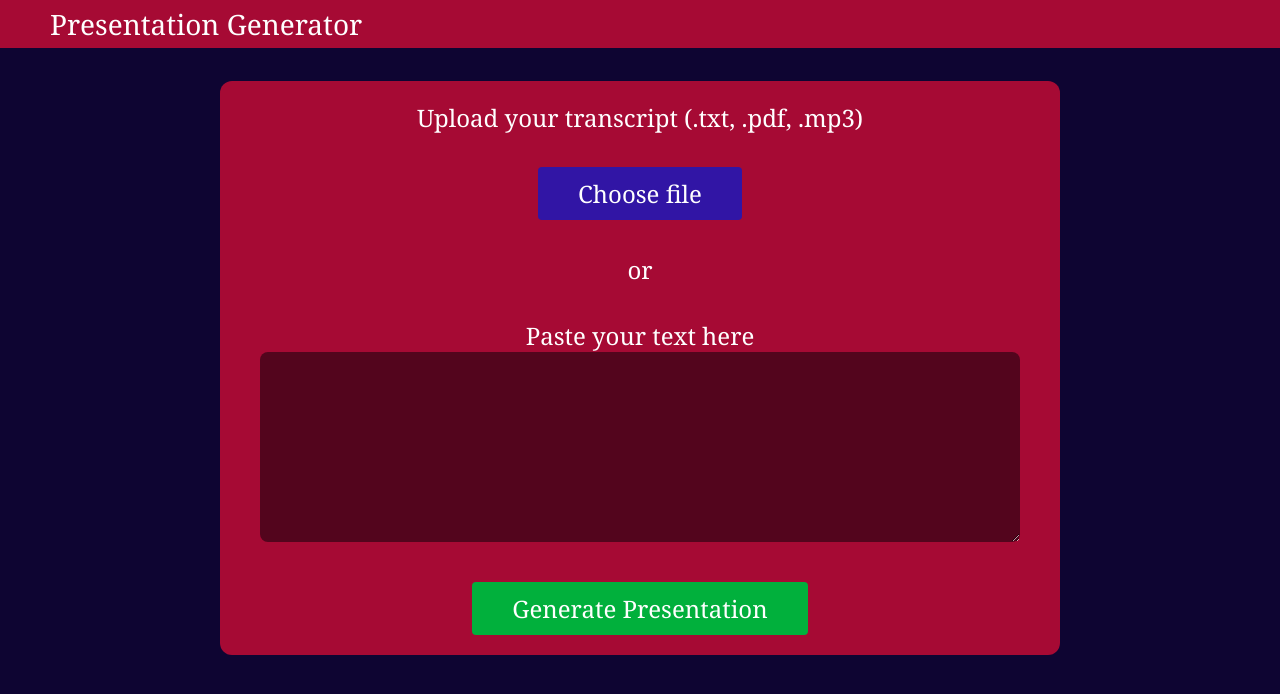
After one commit to rishyraj/presentationgenerator, a Flask app: template server/templates/page.html in a window 1280 px wide. The commit adds this page. Shown: the top 694 px of the page. Run offline with Flask 2, Linux system fonts and the light colour scheme; the template is opened without the code that fills it, so the values that code supplies are empty.

Commit message:
text area works

```diff
--- a/server/server.py
+++ b/server/server.py
@@ -1,10 +1,21 @@
+from __future__ import print_function
+import pickle
+import os.path
 import os
 import io
+from googleapiclient.discovery import build
+from google_auth_oauthlib.flow import InstalledAppFlow
+from google.auth.transport.requests import Request
 from google.cloud import speech
 from google.cloud.speech import enums
 from google.cloud.speech import types
 from flask import Flask, render_template, flash, request, redirect, url_for
 from werkzeug.utils import secure_filename
+
+
+SCOPES = ['https://www.googleapis.com/auth/presentations.readonly']
+PRESENTATION_ID = '1EAYk18WDjIG-zp_0vLm3CsfQh_i8eXc67Jo2O9C6Vuc'
+
 
 # Instantiate google cloud speech client
 client = speech.SpeechClient()
@@ -19,14 +30,24 @@ app.config['UPLOAD_FOLDER'] = UPLOAD_FOLDER
 @app.route('/')
 def index():        # render the html to page
   print('in the index function')
-  return render_template('index.html')
+  return render_template('page.html')
   # return "Hello World"
 
 @app.route('/', methods=['POST'])   #
 def upload_file():
+  creds = None
   if request.method == 'POST':
-    f = request.files['file']
-    if (allowed_file(f.filename)):
+    try:
+      f = request.files['file']
+    except:
+      f = request.form['rawtext']
+      print(type(f))
+    if (isinstance(f,str)):
+      textfile = open(UPLOAD_FOLDER + 'raw_text_file.txt', 'w');
+      textfile.write(f);
+      textfile.close()
+      return redirect('/')
+    elif (allowed_file(f.filename)):
       extension = f.filename.split('.')[-1]
       if (extension == 'txt'):
         f.save(UPLOAD_FOLDER + f.filename)
@@ -49,12 +70,32 @@ def upload_file():
 
         # Detects speech in the audio file
         response = client.recognize(config, audio)
-        f = open(UPLOAD_FOLDER + f.filename.split('.')[0] + '.txt', 'w')
+        file = open(UPLOAD_FOLDER + f.filename.split('.')[0] + '.txt', 'w')
         for result in response.results:
           # print('Transcript: {}'.format(result.alternatives[0].transcript))
-          f.write(result.alternatives[0].transcript + '\n')
-        f.close()
+          file.write(result.alternatives[0].transcript + '\n')
+        file.close()
 
+      # if os.path.exists('token.pickle'):
+      #   with open('token.pickle', 'rb') as token:
+      #     creds = pickle.load(token)
+      # if not creds or not creds.valid:
+      #   if creds and creds.expired and creds.refresh_token:
+      #     creds.refresh(Request())
+      #   else:
+      #     flow = InstalledAppFlow.from_client_secrets_file(
+      #       'credentials.json', SCOPES
+      #     )
+      #     creds = flow.run_local_server(port=0)
+      #   with open('token.pickle', 'wb') as token:
+      #     pickle.dump(creds, token)
+
+      #   service = build('slides', 'v1', credentials=creds)
+
+      #   presentation = service.presentations().get(
+      #     presentationId=PRESENTATION_ID
+      #   ).set_execute()
+      #   slides = presentation.get('slides')
       return redirect('/')
     else:
       return 'invalid file extension'
--- /dev/null
+++ b/server/templates/page.html
@@ -0,0 +1,133 @@
+<!doctype html>
+<html>
+	<!link rel="stylesheet" href="./style.css">
+	<style>
+		body {
+			background-color: #0E0532;
+			margin: 0 auto;
+			color: #FFFFFF
+		}
+
+		textarea {
+			border-radius: 8px;
+			color: #FFFFFF;
+			background-color: #53051D;
+			border: none;
+			font-family: "Segoe UI Semibold", Georgia, sans-serif;
+			width: 750px;
+			height: 180px;
+			padding: 5px 5px;
+			font-size: 18px;
+		}
+
+		input[type="submit"] {
+			background-color: #01B03C;
+			padding: 10px 40px;
+			font-size: 24px;
+			color: #FFFFFF;
+			text-decoration: none;
+			display: inline-block;
+			border: none;
+			border-radius: 4px;
+			font-family: "Segoe UI Semibold", Georgia, sans-serif;
+			transition-duration: 0.25s;
+		}
+
+		input[type="submit"]:hover {
+			background-color: #046625;
+		}
+
+		[type="file"] {
+			border: 0;
+			clip: rect(0, 0, 0, 0);
+			height: 1px;
+			overflow: hidden;
+			padding: 0;
+			position: absolute !important;
+			white-space: nowrap;
+			width: 1px;
+		}
+
+		[type="file"] + label {
+			background-color: #3115A5;
+			border-radius: 4px;
+			color: #FFFFFF;
+			cursor: pointer;
+			display: inline-block;
+			padding: 10px 40px;
+			transition-duration: 0.25s;
+		}
+
+		[type="file"]:focus + label,
+		[type="file"] + label:hover {
+			background-color: #1F0F60;
+		}
+
+		[type="file"]:focus + label {
+			outline: 1px dotted #000000;
+		}
+
+		.page {
+			color: #FFFFFF;
+			font-family: "Segoe UI Semibold", Georgia, sans-serif;
+			font-size: 24px;
+		}
+
+		.topbar {
+			background-color: #A60A34;
+			width: '100%';
+			padding: 5px 50px;
+			color: #FFFFFF;
+			font-family: "Segoe UI Semibold", Georgia, sans-serif;
+			font-size: 28px;
+		}
+
+		form {
+			width: '100%';
+		}
+
+		.form {
+			border-radius: 12px;
+			text-align: center;
+			background-color: #A60A34;
+			width: 800px;
+			padding: 20px 20px;
+			margin: 0 auto;
+			color: #FFFFFF;
+			font-family: "Segoe UI Semibold", Georgia, sans-serif;
+		}
+	</style>
+	<head><title>Presentation Generator</head></title>
+
+	<div class="page">
+	<div class="topbar">Presentation Generator</div><br>
+
+	<div class="form">
+		<form id="upload" enctype="multipart/form-data" method="post" action="/">
+
+			Upload your transcript (.txt, .pdf, .mp3)<br>
+			<br><input type="file" id="file" name="file"/>
+			<label for="file">Choose file</label><br>
+			<label id="filename"></label>
+			<br>or<br><br>
+			Paste your text here<br>
+			<textarea name='rawtext'></textarea><br><br>
+			<input type="submit" value="Generate Presentation"></input>
+
+		</form>
+	</div></div>
+	<!script src="./script.js"><!/script>
+	<script>
+		let fileNameLabel = document.getElementById("filename");
+		let fileInput = document.getElementById("file");
+
+		function updateFileNameLabel(e) {
+			if (e.target.files.length > 0) {
+				fileNameLabel.innerHTML = e.target.files[0].name;
+			}
+		}
+
+		fileInput.addEventListener("input", updateFileNameLabel);
+	</script>
+
+</html>
```
Also changed, not shown: server/templates/index.html (+8 -6 lines), server/templates/script.js (added, +10 -0 lines), server/templates/style.css (+78 -46 lines).
